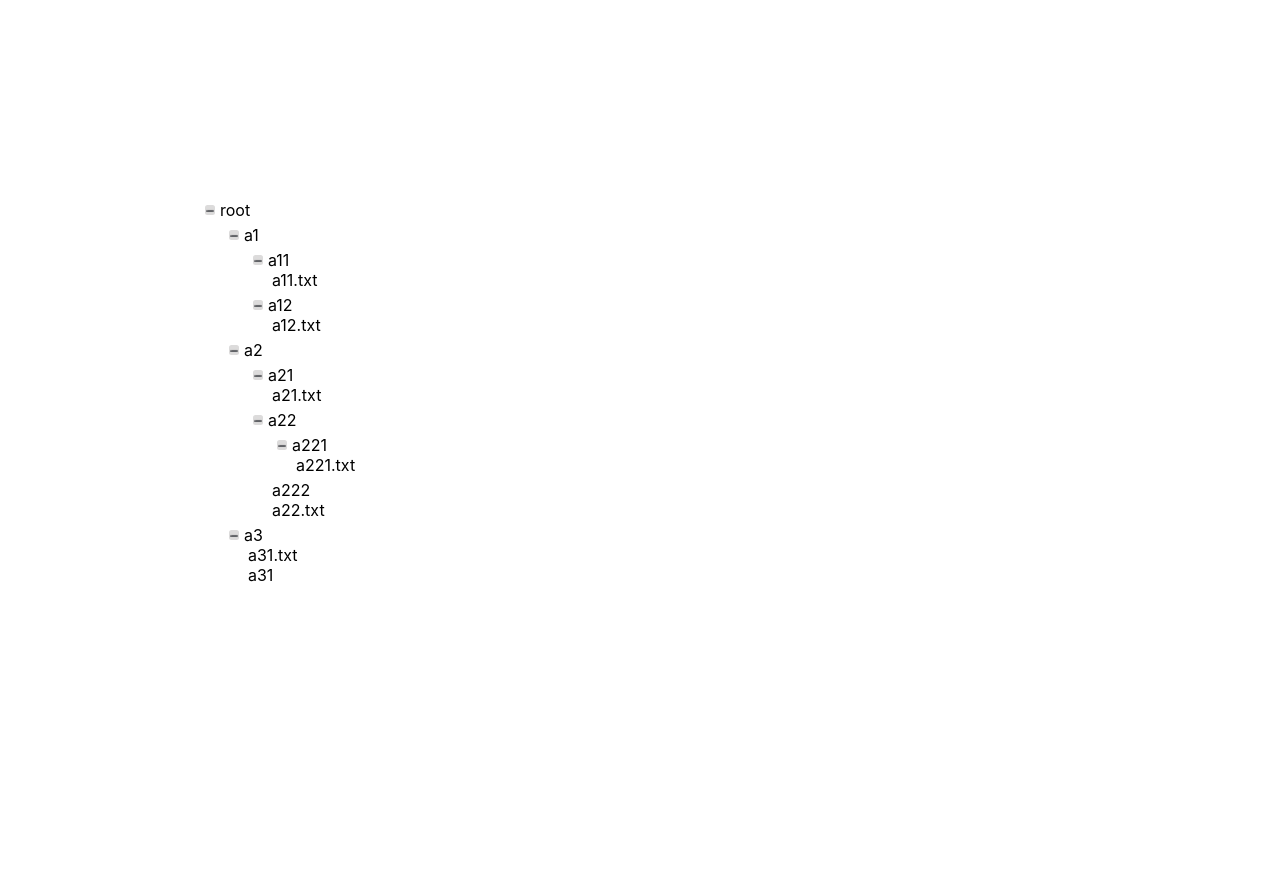
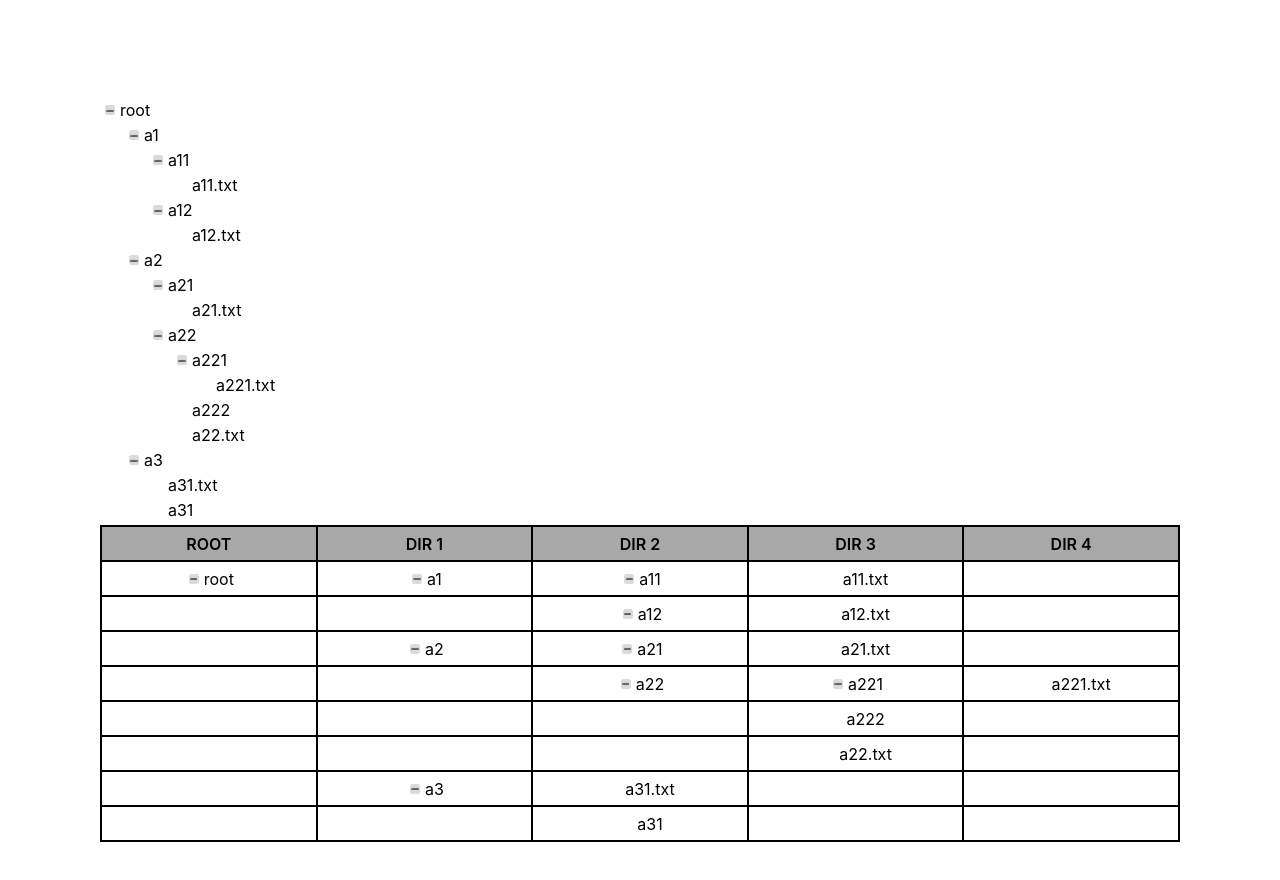
Before and after one commit to singh-pk/jp-morgan, a React (Create React App) app: page / in a window 1280 px wide. Shown: the top 880 px of the page. Before the commit the page ends 800 px from the top, so only its background shows below. Built offline with nearby package versions, Linux system fonts and the light colour scheme.

Commit message:
Added Grid and refactored Folder

```diff
--- a/src/App.jsx
+++ b/src/App.jsx
@@ -1,4 +1,4 @@
-import { Folder } from 'components';
+import { Folder, Grid } from 'components';
 
 import './App.scss';
 
@@ -8,6 +8,8 @@ const App = () => {
   return (
     <div className='App'>
       <Folder name={ROOT} />
+
+      <Grid name={ROOT} />
     </div>
   );
 };
--- a/src/App.scss
+++ b/src/App.scss
@@ -17,5 +17,5 @@ code {
 }
 
 .App {
-  margin: 200px;
+  margin: 100px;
 }
--- a/src/components/Folder/Folder.module.scss
+++ b/src/components/Folder/Folder.module.scss
@@ -1,10 +1,4 @@
-.folder {
+.container {
   margin: 5px 0;
   user-select: none;
-
-  .name {
-    cursor: pointer;
-    display: flex;
-    align-items: center;
-  }
 }
--- a/src/components/Folder/index.jsx
+++ b/src/components/Folder/index.jsx
@@ -1,8 +1,9 @@
 import { useEffect, useState } from 'react';
-import clsx from 'clsx';
 
 import { Show } from 'hoc';
-import { Child, ToggleFolderButton } from 'components';
+import { Child, FolderName } from 'components';
+
+import { getFolderMeta } from 'utils';
 
 import { data } from 'assets';
 
@@ -11,32 +12,26 @@ import classes from './Folder.module.scss';
 const _memoizeExpand = {};
 
 const Folder = ({ name }) => {
-  const [expand, setExpand] = useState(_memoizeExpand[name] ?? true);
+  const [isExpanded, setIsExpanded] = useState(_memoizeExpand[name] ?? true);
 
-  const { type, child } = data[name] ?? {};
-
-  const isFolder = type === 'folder';
-  const isExpandable = isFolder && !!child?.length;
+  const { isExpandable, child } = getFolderMeta(data[name]);
 
   useEffect(() => {
-    if (_memoizeExpand[name] !== expand) {
-      _memoizeExpand[name] = expand;
+    if (_memoizeExpand[name] !== isExpanded) {
+      _memoizeExpand[name] = isExpanded;
     }
-  }, [expand]);
+  }, [isExpanded]);
 
   return (
-    <div className={clsx({ [classes.folder]: isFolder })}>
-      <div
-        className={clsx({ [classes.name]: isExpandable })}
-        onClick={() => isExpandable && setExpand(d => !d)}
-      >
-        <Show when={isExpandable}>
-          <ToggleFolderButton expand={expand} />
-        </Show>
-        <div>{name}</div>
-      </div>
+    <div className={classes.container}>
+      <FolderName
+        isExpandable={isExpandable}
+        isExpanded={isExpanded}
+        name={name}
+        onClick={() => setIsExpanded(d => !d)}
+      />
 
-      <Show when={expand && isExpandable}>
+      <Show when={isExpanded && isExpandable}>
         <Child child={child} />
       </Show>
     </div>
--- /dev/null
+++ b/src/components/FolderName/FolderName.module.scss
@@ -0,0 +1,9 @@
+.folderName {
+  cursor: pointer;
+  display: flex;
+  align-items: center;
+}
+
+.nonExpandable {
+  padding-left: 20px;
+}
--- /dev/null
+++ b/src/components/FolderName/index.jsx
@@ -0,0 +1,25 @@
+import clsx from 'clsx';
+
+import { ToggleFolderButton } from 'components';
+import { Show } from 'hoc';
+
+import classes from './FolderName.module.scss';
+
+const FolderName = ({ isExpandable, isExpanded, name, onClick }) => {
+  return (
+    <div
+      className={clsx({
+        [classes.folderName]: isExpandable,
+        [classes.nonExpandable]: !isExpandable
+      })}
+      onClick={() => isExpandable && onClick()}
+    >
+      <Show when={isExpandable}>
+        <ToggleFolderButton isExpanded={isExpanded} />
+      </Show>
+      <div>{name}</div>
+    </div>
+  );
+};
+
+export default FolderName;
--- /dev/null
+++ b/src/components/Grid/Grid.module.scss
@@ -0,0 +1,23 @@
+.grid {
+  border: 1px solid black;
+}
+
+.row {
+  display: flex;
+}
+
+.cell {
+  height: 35px;
+  flex: 1;
+  border: 1px solid black;
+
+  display: flex;
+  align-items: center;
+  justify-content: center;
+}
+
+.header {
+  background-color: rgb(168, 168, 168);
+  font-weight: 600;
+  text-transform: uppercase;
+}
--- /dev/null
+++ b/src/components/Grid/index.jsx
@@ -0,0 +1,84 @@
+import { useEffect, useState } from 'react';
+import clsx from 'clsx';
+
+import { FolderName } from 'components';
+
+import { createMatrix, getFolderMeta, setKeyVal } from 'utils';
+
+import { data } from 'assets';
+
+import classes from './Grid.module.scss';
+
+const _memoizeExpand = {};
+
+const Grid = () => {
+  const [matrix, setMatrix] = useState(createMatrix());
+
+  function handleClick(isExpanded, name) {
+    _memoizeExpand[name] = !isExpanded;
+    populateGrid();
+  }
+
+  function populateGrid() {
+    const newMatrix = createMatrix();
+    let row = 1;
+
+    newMatrix[0][0].styles = classes.header;
+
+    (function value(name = 'root', col = 0) {
+      const { isExpandable, child } = getFolderMeta(data[name]);
+
+      const isExpanded = _memoizeExpand[name] ?? true;
+
+      if (!newMatrix[0][col].value) {
+        if (name === 'root') {
+          setKeyVal(newMatrix, 0, col, name);
+        } else {
+          setKeyVal(newMatrix, 0, col, `Dir ${col}`);
+        }
+      }
+
+      setKeyVal(
+        newMatrix,
+        row,
+        col,
+        <FolderName
+          isExpandable={isExpandable}
+          isExpanded={isExpanded}
+          name={name}
+          onClick={() => handleClick(isExpanded, name)}
+        />
+      );
+
+      if (isExpandable && (_memoizeExpand[name] ?? true)) {
+        child.forEach(d => value(d, col + 1));
+      } else {
+        row += 1;
+      }
+    })();
+
+    setMatrix(newMatrix);
+  }
+
+  useEffect(() => {
+    populateGrid();
+  }, []);
+
+  return (
+    <div className={classes.grid}>
+      {matrix.map((row, i) => {
+        return (
+          <div key={i} className={classes.row}>
+            {row.map((cell, j) => (
+              <div key={j} className={clsx(classes.cell, cell.styles)}>
+                {cell.value}
+              </div>
+            ))}
+          </div>
+        );
+      })}
+    </div>
+  );
+};
+
+export default Grid;
--- a/src/components/ToggleFolderButton/index.jsx
+++ b/src/components/ToggleFolderButton/index.jsx
@@ -2,10 +2,10 @@ import { WithCondition } from 'hoc';
 
 import classes from './ToggleFolderButton.module.scss';
 
-const ToggleFolderButton = ({ expand }) => {
+const ToggleFolderButton = ({ isExpanded }) => {
   return (
     <div className={classes.toggleFolderButton}>
-      <WithCondition when={!expand} then='&#10133;' or='&#10134;' />
+      <WithCondition when={!isExpanded} then='&#10133;' or='&#10134;' />
     </div>
   );
 };
--- a/src/components/index.js
+++ b/src/components/index.js
@@ -1,3 +1,5 @@
 export { default as Folder } from './Folder';
+export { default as FolderName } from './FolderName';
 export { default as Child } from './Child';
 export { default as ToggleFolderButton } from './ToggleFolderButton';
+export { default as Grid } from './Grid';
--- /dev/null
+++ b/src/utils/index.js
@@ -0,0 +1,18 @@
+function getFolderMeta(data) {
+  const { type, child } = data ?? {};
+
+  const isFolder = type === 'folder';
+  const isExpandable = isFolder && !!child?.length;
+
+  return { isFolder, isExpandable, type, child };
+}
+
+function setKeyVal(obj, row, col, value) {
+  obj[row][col] = { ...obj[row][col], value };
+}
+
+function createMatrix() {
+  return Array.from(Array(9), () => new Array(5).fill({}));
+}
+
+export { getFolderMeta, setKeyVal, createMatrix };
```
